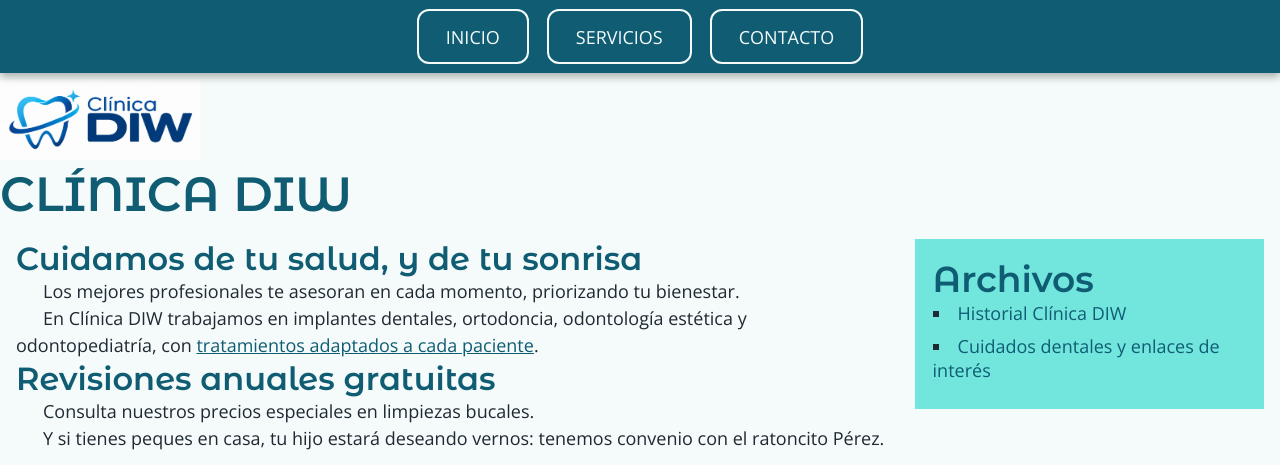
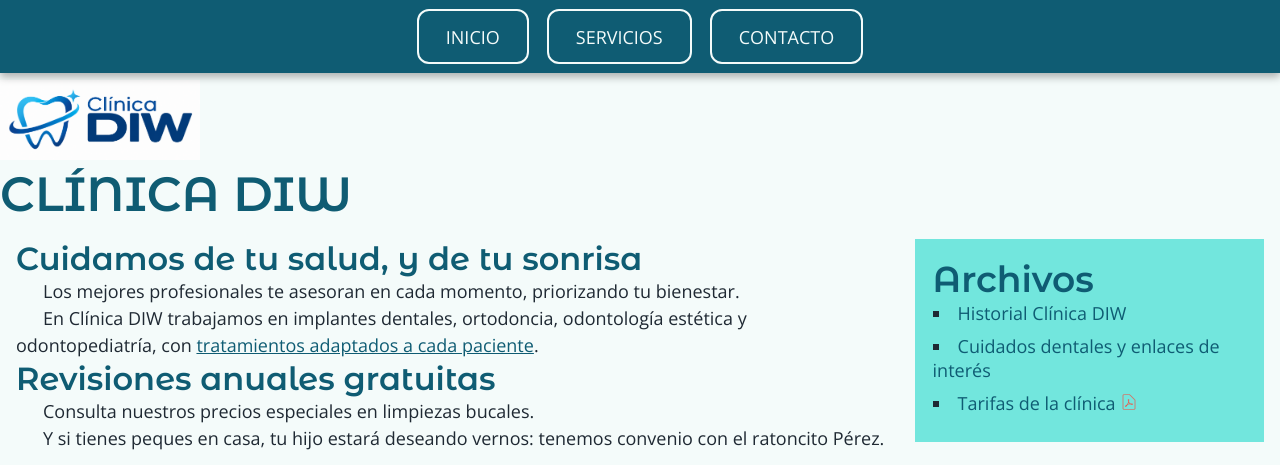
Before and after one commit to DisenoInterfacesWeb26-27/diseno-interfaces-web-26-27-practica-4-css-avanzado-carloslaordenmartinez, a plain HTML site: page index.html in a window 1280 px wide. Shown: the top 465 px of the page. Drawn offline with nearby package versions, Linux system fonts and the light colour scheme.

Commit message:
Actividad 4.7.1: Selector de atributos y enlace pdf

```diff
--- a/assets/css/style.css
+++ b/assets/css/style.css
@@ -358,3 +358,10 @@ aside {
         max-width: 100%;
     }
 }
+img:not([alt]) {
+    border: 3px solid red;
+}
+a[href$=".pdf"]::after {
+    content: url("../images/pdf.png");
+    margin-left: 0.3em;
+}
--- a/index.html
+++ b/index.html
@@ -46,6 +46,7 @@
             <ul>
                 <li><a href="historial.html">Historial Clínica DIW</a></li>
                 <li><a href="enlaces-interesantes.html">Cuidados dentales y enlaces de interés</a></li>
+                <li><a href="assets/docs/tarifas.pdf">Tarifas de la clínica</a></li>
             </ul>
         </aside>
     </main>
```
Also changed, not shown: assets/images/pdf.png (added), 1 other file.
